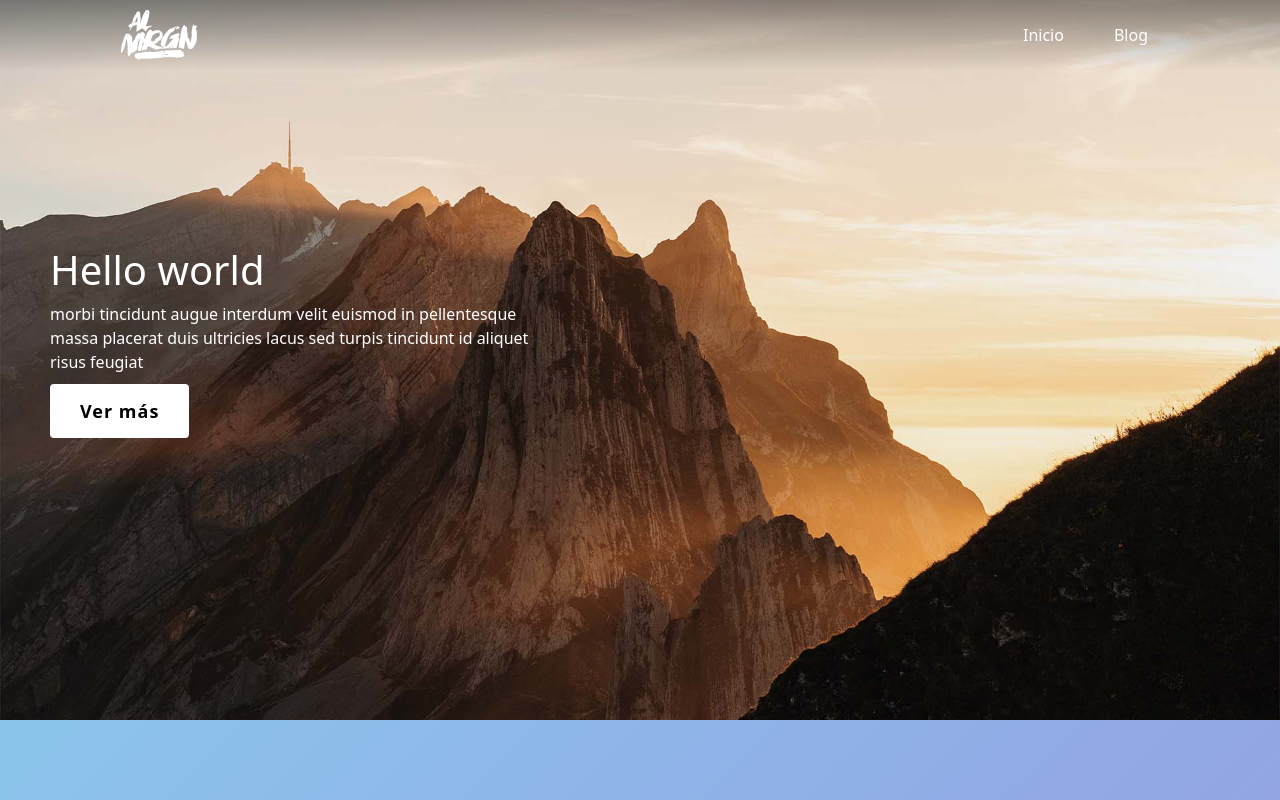
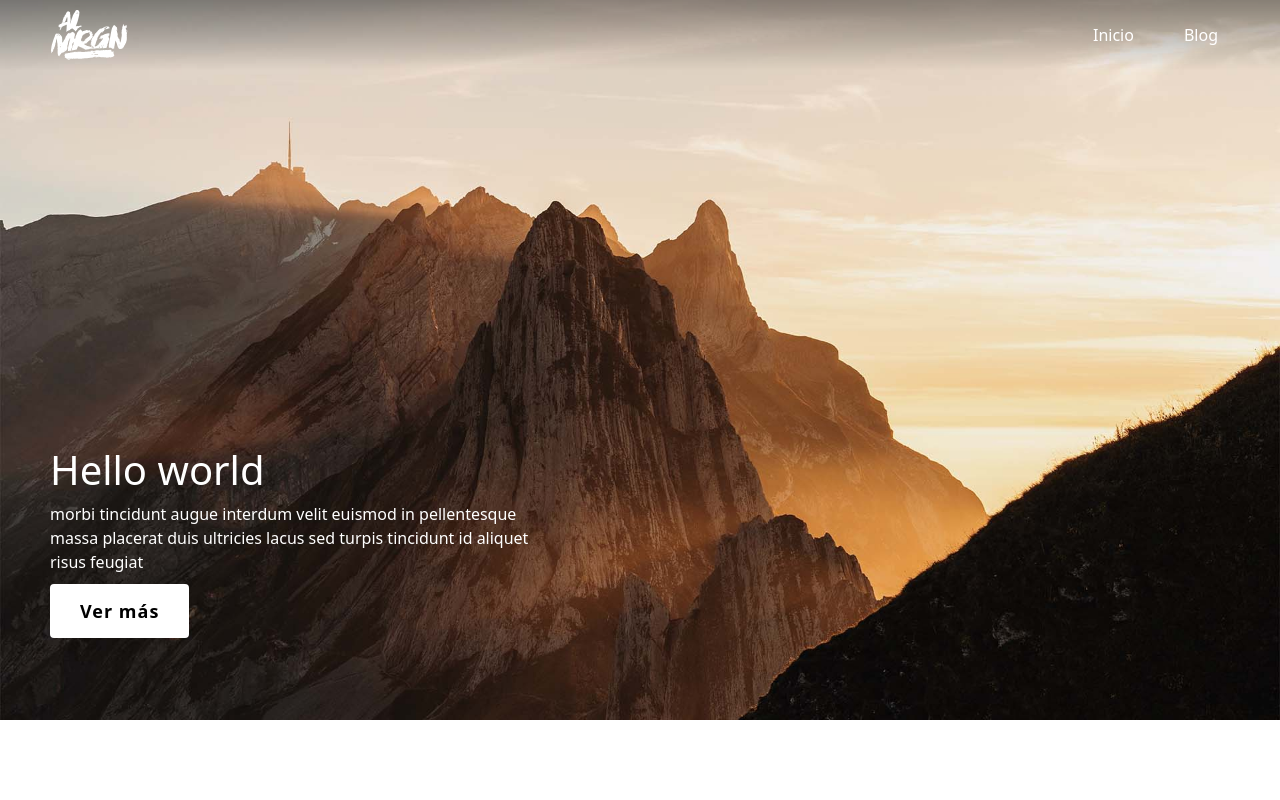
Before and after one commit to thesoftmoon/mern-blog-page, a React (Create React App) app: page / in a window 1280 px wide. Shown: the top 800 px of the page. Built offline with nearby package versions, Linux system fonts and the light colour scheme; no server answers.

Commit message:
banner height fix, navbar fluid add

```diff
--- a/src/App.scss
+++ b/src/App.scss
@@ -142,8 +142,8 @@
 
 .image-slider-container {
     position: relative;
-    /* margin-top: 68px; */
-    height: 75vh;
+    height: 100vh;
+    overflow: hidden;
     .slider-txt {
         position: absolute;
         bottom: 175px;
```
Also changed, not shown: src/components/Navbar.js.
